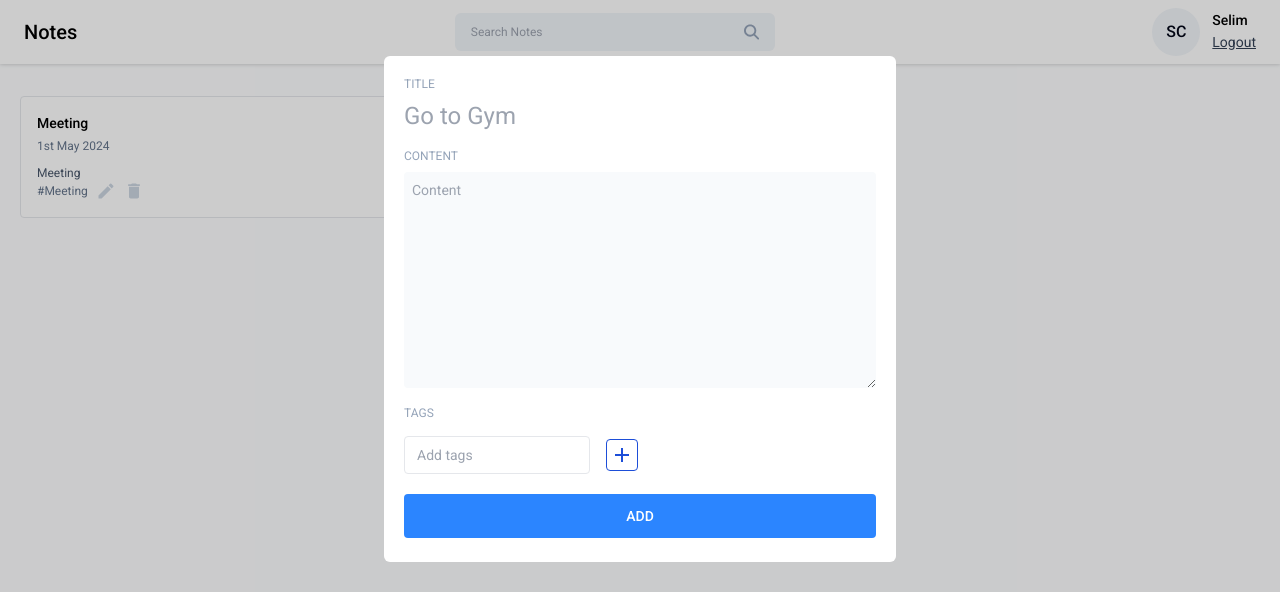
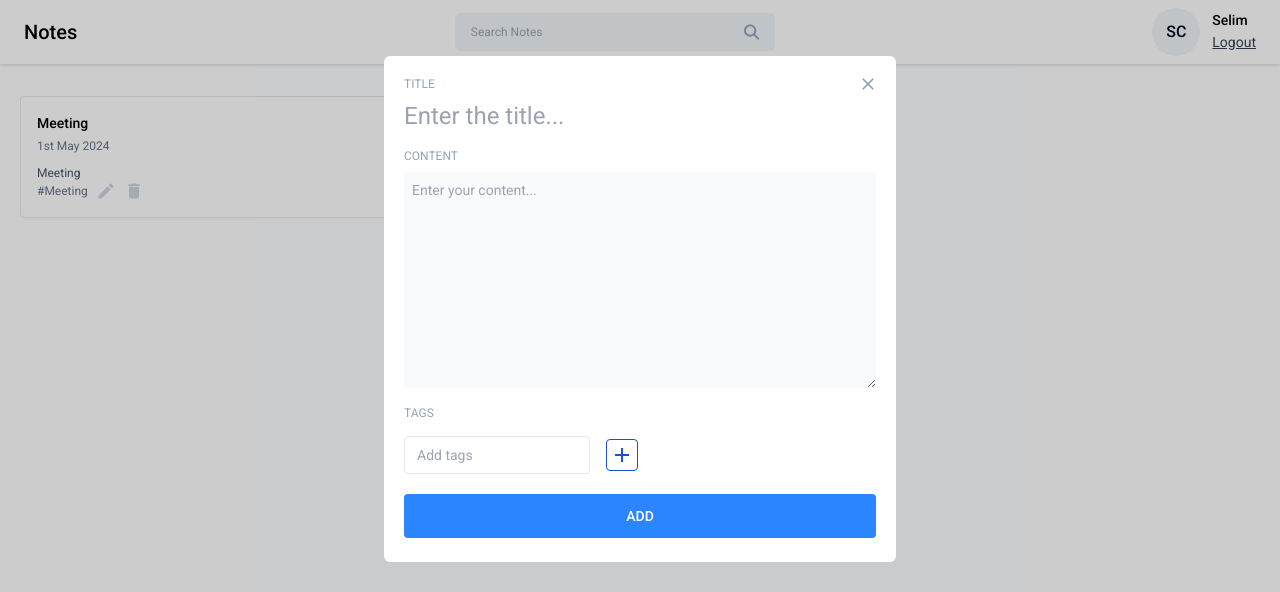
Before and after one commit to LMNoire/Stack-MERN, a React (Vite) app in the folder Notes app/frontend/notes-app/: page /dashboard in a window 1280 px wide. Both pictures are taken after a click on the button 1208 px from the left and 728 px from the top of the page. Shown: the top 592 px of the page. Built offline with nearby package versions, Linux system fonts and the light colour scheme.

Commit message:
Update Notes app composant React AddEditNotes

```diff
--- a/Notes app/frontend/notes-app/src/components/Input/TagInput.jsx
+++ b/Notes app/frontend/notes-app/src/components/Input/TagInput.jsx
@@ -31,7 +31,7 @@ const TagInput = ({ tags, setTags }) => {
       {tags?.length > 0 && (
         <div className="flex items-center gap-2 flex-wrap mt-2">
           {tags.map((tag, index) => (
-            <span key={index}>
+            <span key={index} className="flex items-center gap-2 text-sm text-slate-900 bg-slate-100 px-3 py-1 rounded">
               # {tag}
               <button
                 onClick={() => {
--- a/Notes app/frontend/notes-app/src/pages/Home/AddEditNotes.jsx
+++ b/Notes app/frontend/notes-app/src/pages/Home/AddEditNotes.jsx
@@ -1,21 +1,54 @@
 import React, { useState } from "react";
 import PropTypes from "prop-types";
 import TagInput from "../../components/Input/TagInput";
+import { MdClose } from "react-icons/md";
 
 const AddEditNotes = (props) => {
+  const { onClose, type } = props;
 
   const [title, setTitle] = useState("");
   const [content, setContent] = useState("");
   const [tags, setTags] = useState([]);
+  const [error, setError] = useState(null);
+
+  const addNewNote = async () => {};
+
+  const editNote = async () => {};
+
+  const handleAddNote = () => {
+    if (!title) {
+      setError("Please enter the title");
+      return;
+    }
+    if (!content) {
+      setError("Please enter the content");
+      return;
+    }
+
+    setError("");
+
+    if (type === "edit") {
+      editNote();
+    } else {
+      addNewNote();
+    }
+  };
 
   return (
-    <div>
+    <div className="relative">
+      <button
+        className="w-10 h-10 rounded-full flex items-center justify-center absolute -top-3 -right-3 hover:bg-slate-50"
+        onClick={onClose}
+      >
+        <MdClose className="text-xl text-slate-400" />
+      </button>
+
       <div className="flex flex-col gap-2">
         <label className="input-label">TITLE</label>
         <input
           type="text"
           className="text-2xl text-slate-950 outline-none"
-          placeholder="Go to Gym"
+          placeholder="Enter the title..."
           value={title}
           onChange={({ target }) => setTitle(target.value)}
         />
@@ -26,7 +59,7 @@ const AddEditNotes = (props) => {
         <textarea
           type="text"
           className="text-sm text-slate-950 outline-none bg-slate-50 p-2 rounded"
-          placeholder="Content"
+          placeholder="Enter your content..."
           rows={10}
           value={content}
           onChange={({ target }) => setContent(target.value)}
@@ -38,7 +71,12 @@ const AddEditNotes = (props) => {
         <TagInput tags={tags} setTags={setTags} />
       </div>
 
-      <button className="btn-primary font-medium mt-5 p-3" onClick={props.onAdd}>
+      {error && <p className="text-red-500 text-xs pt-4">{error}</p>}
+
+      <button
+        className="btn-primary font-medium mt-5 p-3"
+        onClick={handleAddNote}
+      >
         ADD
       </button>
     </div>
@@ -46,7 +84,8 @@ const AddEditNotes = (props) => {
 };
 
 AddEditNotes.propTypes = {
-  onAdd: PropTypes.func.isRequired,
+  onClose: PropTypes.func.isRequired,
+  type: PropTypes.oneOf(["add", "edit"]).isRequired,
 };
 
 export default AddEditNotes;
--- a/Notes app/frontend/notes-app/src/pages/Home/Home.jsx
+++ b/Notes app/frontend/notes-app/src/pages/Home/Home.jsx
@@ -40,7 +40,7 @@ const Home = () => {
       </button>
 
       <Modal
-        isOpen={(openAddEditModal.isShown)}
+        isOpen={openAddEditModal.isShown}
         onRequestClose={() => {}}
         style={{
           overlay: {
@@ -50,7 +50,13 @@ const Home = () => {
         contentLabel=""
         className="w-[40%] max-h-3/4 bg-white rounded-md mx-auto mt-14 p-5 overflow-scroll"
       >
-        <AddEditNotes />
+        <AddEditNotes
+          type={openAddEditModal.type}
+          noteData={openAddEditModal.data}
+          onClose={() => {
+            setOpenAddEditModal({ isShown: false, type: "add", data: null });
+          }}
+        />
       </Modal>
     </>
   );
```
